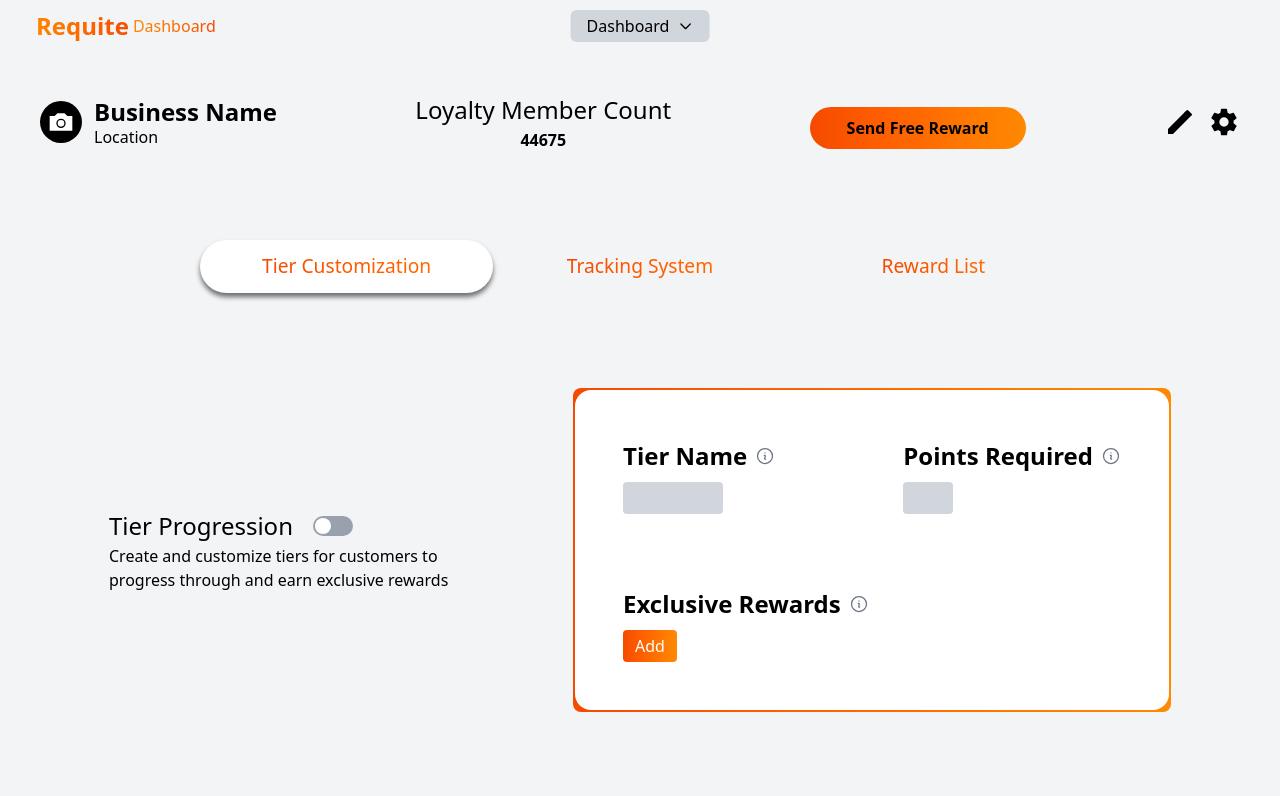
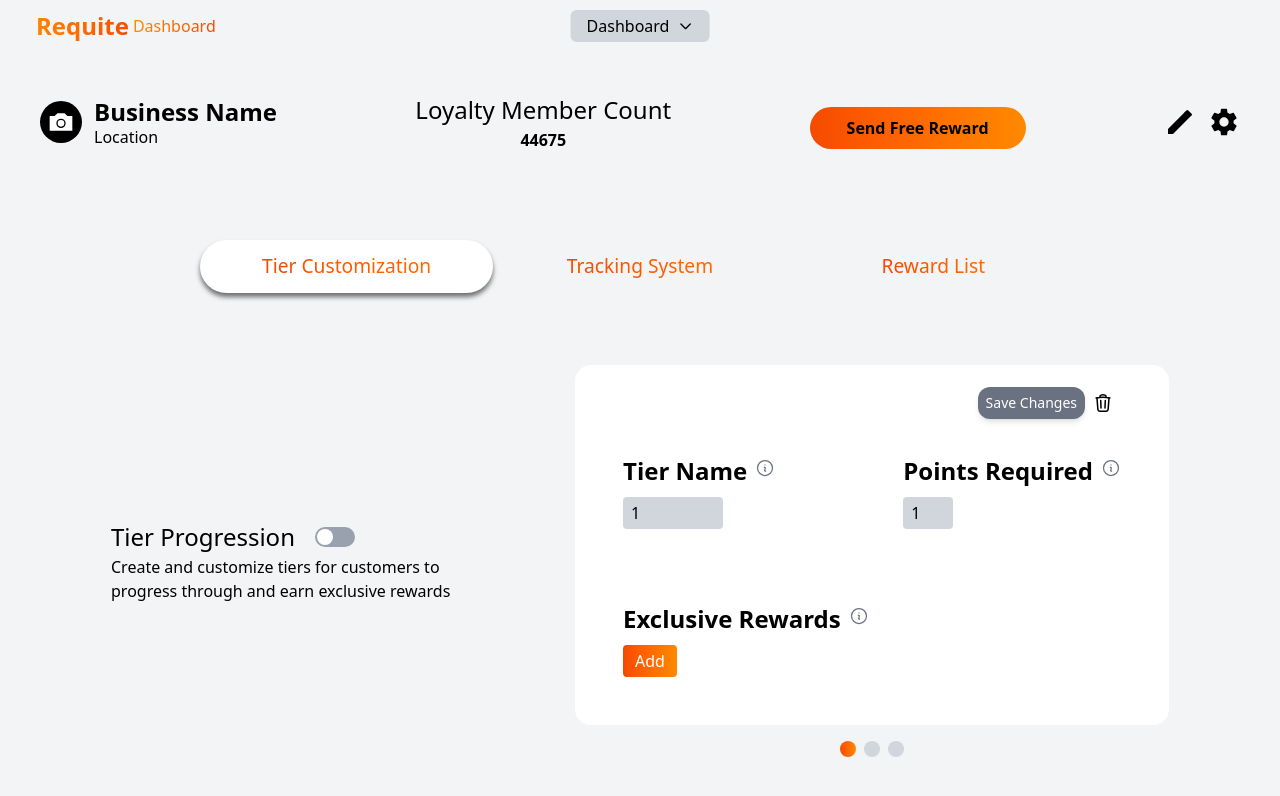
Before and after one commit to bryyc3/Requite-Web, a Next.js app: page /dashboard/tier-customization in a window 1280 px wide. Shown: the top 796 px of the page. Built offline with nearby package versions, Linux system fonts and the light colour scheme.

Commit message:
Tier navigation, passing props into tier components.

```diff
--- a/app/(dashboard)/dashboard/tier-customization/components/CustomizationContainer.tsx
+++ b/app/(dashboard)/dashboard/tier-customization/components/CustomizationContainer.tsx
@@ -4,16 +4,27 @@ const customizeOptions = [{name: "Tier Name", hasInput: true, inputSize: "100px"
                           {name: "Points Required",  hasInput: true, inputSize: "50px", info:"Amount of points customers need to attain in order to reach this specific status"},
                           {name: "Exclusive Rewards",  hasInput: false, info:"Only allow users within this tier to redeem specific rewards"}]
 
-export default function CustomizationContainer(){
+export default function CustomizationContainer({tierInfo} : {tierInfo:any}){
     return(
-    <div className="p-[2px] rounded-lg bg-gradient-to-r from-orange-600 via-orange-500 to-orange-400">
-        <div className="bg-white rounded-2xl p-12 flex flex-col gap-8">
-           <div className="flex items-center w-full pb-10 gap-[clamp(0.5rem,10vw,50rem)]">
-                <CustomizeOption option={customizeOptions[0]} />
-                <CustomizeOption option={customizeOptions[1]} />
+        <div className="bg-white rounded-2xl pt-5 pl-12 pr-12 pb-12 flex flex-col gap-8">
+            <div className="ml-auto flex items-center">
+                <button className="cursor-pointer inline-flex items-center gap-2 px-2 py-1.5 rounded-xl
+                                bg-gray-500 hover:bg-gradient-to-r from-orange-600 via-orange-500 to-orange-400
+                                text-white text-sm shadow-md
+                                transition-all duration-200 disabled:opacity-50">
+                    Save Changes
+                </button>
+                <button className="p-2 rounded-lg text-black hover:text-red-600 transition-all duration-200">
+                    <svg xmlns="http://www.w3.org/2000/svg" fill="none" viewBox="0 0 24 24" strokeWidth={1.8} stroke="currentColor" className="w-5 h-5">
+                        <path strokeLinecap="round" strokeLinejoin="round" d="M14.74 9l-.346 9m-4.788 0L9.26 9m9.968-3.21c.342.052.682.107 1.022.166m-1.022-.165L18.16 19.673a2.25 2.25 0 01-2.244 2.077H8.084a2.25 2.25 0 01-2.244-2.077L4.772 5.79m14.456 0a48.108 48.108 0 00-3.478-.397m-12 .562c.34-.059.68-.114 1.022-.165m0 0a48.11 48.11 0 013.478-.397m7.5 0v-.916c0-1.18-.91-2.164-2.09-2.201a51.964 51.964 0 00-3.32 0c-1.18.037-2.09 1.022-2.09 2.201v.916m7.5 0a48.667 48.667 0 00-7.5 0"/>
+                    </svg>
+                </button>
             </div>
-            <CustomizeOption option={customizeOptions[2]}/>
+            <div className="flex items-center w-full pb-10 gap-[clamp(0.5rem,10vw,50rem)]">
+                <CustomizeOption option={customizeOptions[0]} info={tierInfo} />
+                <CustomizeOption option={customizeOptions[1]} info={tierInfo}/>
+            </div>
+            <CustomizeOption option={customizeOptions[2]} info={tierInfo}/>
         </div>
-    </div>
     )
 }
--- a/app/(dashboard)/dashboard/tier-customization/components/CustomizeOption.tsx
+++ b/app/(dashboard)/dashboard/tier-customization/components/CustomizeOption.tsx
@@ -1,6 +1,6 @@
 import InfoPopup from "./InfoPopup";
 
-export default function CustomizeOption({option}: {option:any}){
+export default function CustomizeOption({ option, info }: { option: any; info: any }){
     return(
             <div>
               <div className="flex items-center space-x-2 pb-2">
@@ -12,6 +12,7 @@ export default function CustomizeOption({option}: {option:any}){
                   type="text"
                   className="bg-gray-300 rounded px-2 py-1"
                   style={{ width: option.inputSize }}
+                  defaultValue={`${info}`}
                 />) : (
                 <button className="px-3 py-1 rounded bg-gradient-to-r from-orange-600 via-orange-500 to-orange-400 text-white">
                   Add
--- a/app/(dashboard)/dashboard/tier-customization/components/InfoPopup.tsx
+++ b/app/(dashboard)/dashboard/tier-customization/components/InfoPopup.tsx
@@ -19,19 +19,12 @@ export default function InfoPopover({content}: {content: string}) {
 
   return (
     <div className="relative inline-block" ref={ref}>
-      <span className="text-gray-500 cursor-pointer"
-            onClick={() => setOpen((prev) => !prev)}>
-        <svg xmlns="http://www.w3.org/2000/svg"
-             fill="none"
-             viewBox="0 0 24 24"
-             strokeWidth="1.5"
-             stroke="currentColor"
-             className="size-5">
-          <path strokeLinecap="round"
-                strokeLinejoin="round"
-                d="m11.25 11.25.041-.02a.75.75 0 0 1 1.063.852l-.708 2.836a.75.75 0 0 0 1.063.853l.041-.021M21 12a9 9 0 1 1-18 0 9 9 0 0 1 18 0Zm-9-3.75h.008v.008H12V8.25Z"/>
+      <button className="text-gray-500 hover:bg-gray-200 transition-all rounded-full rounded-3xl duration-200 cursor-pointer"
+              onClick={() => setOpen((prev) => !prev)}>
+        <svg xmlns="http://www.w3.org/2000/svg" fill="none" viewBox="0 0 24 24" strokeWidth="1.5" stroke="currentColor" className="size-5">
+          <path strokeLinecap="round" strokeLinejoin="round" d="m11.25 11.25.041-.02a.75.75 0 0 1 1.063.852l-.708 2.836a.75.75 0 0 0 1.063.853l.041-.021M21 12a9 9 0 1 1-18 0 9 9 0 0 1 18 0Zm-9-3.75h.008v.008H12V8.25Z"/>
         </svg>
-      </span>
+      </button>
 
       {open && (
         <div className="absolute left-1/2 -translate-x-1/2 mt-2 z-50">
--- /dev/null
+++ b/app/(dashboard)/dashboard/tier-customization/components/TiersController/TiersContainer.tsx
@@ -0,0 +1,15 @@
+"use client"
+import { useState } from "react";
+import CustomizationContainer from "../CustomizationContainer";
+import TiersNav from "./TiersNav"
+
+export default function TiersContainer({tiers} : {tiers: any}){
+    const [index, setIndex] = useState(0);
+
+    return(
+        <div className="">
+            <CustomizationContainer tierInfo={tiers[index]}/>
+            <TiersNav tiersCount={tiers.length} index={index} setIndex={setIndex}/>
+        </div>
+    )
+}
--- /dev/null
+++ b/app/(dashboard)/dashboard/tier-customization/components/TiersController/TiersNav.tsx
@@ -0,0 +1,18 @@
+type Props = {
+  tiersCount: number;
+  index: number;
+  setIndex: (i: number) => void;
+};
+
+export default function TiersNav({tiersCount, index, setIndex}: Props){
+    return(
+        <div className="flex gap-2 justify-center pt-4">
+            {Array.from({ length: tiersCount }).map((_, i) => {
+                return(
+                    <button key={i} onClick={() => setIndex(i)}
+                            className={`w-4 h-4 cursor-pointer rounded-full ${index === i ? "bg-gradient-to-r from-orange-600 via-orange-500 to-orange-400" : "bg-gray-300"}`}/>
+                )
+            })}
+        </div>
+    )
+}
--- a/app/(dashboard)/dashboard/tier-customization/page.tsx
+++ b/app/(dashboard)/dashboard/tier-customization/page.tsx
@@ -1,5 +1,7 @@
 import ToggleButton from "../components/ToggleButton";
-import CustomizationContainer from "./components/CustomizationContainer";
+import TiersContainer from "./components/TiersController/TiersContainer";
+
+const tiersArr = [1, 2, 3]; //get tiers associated with a business and map through all
 
 export default function TierCustomization(){
     return(
@@ -11,7 +13,7 @@ export default function TierCustomization(){
                 </div>
                 <p className="font-extralight text-[clamp(.3rem,1.5cqi,1rem)]">Create and customize tiers for customers to progress through and earn exclusive rewards</p>
             </div>
-            <CustomizationContainer />
+            <TiersContainer tiers={tiersArr} />
         </div>
     )
 }
```
